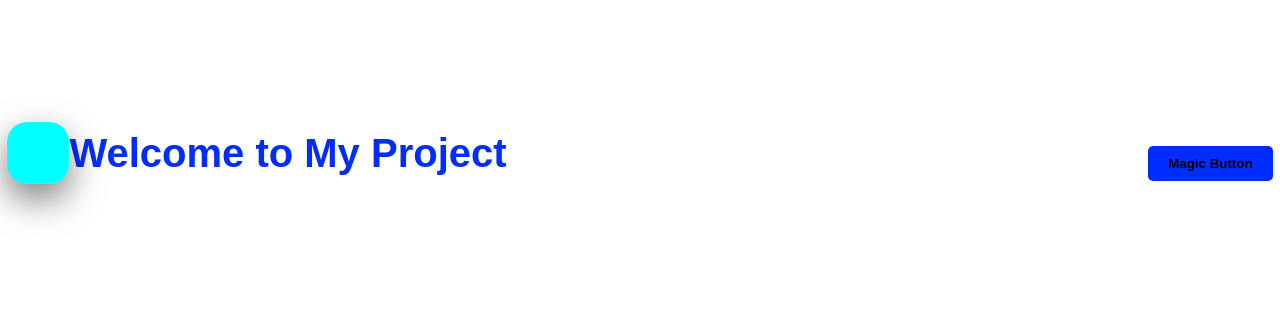
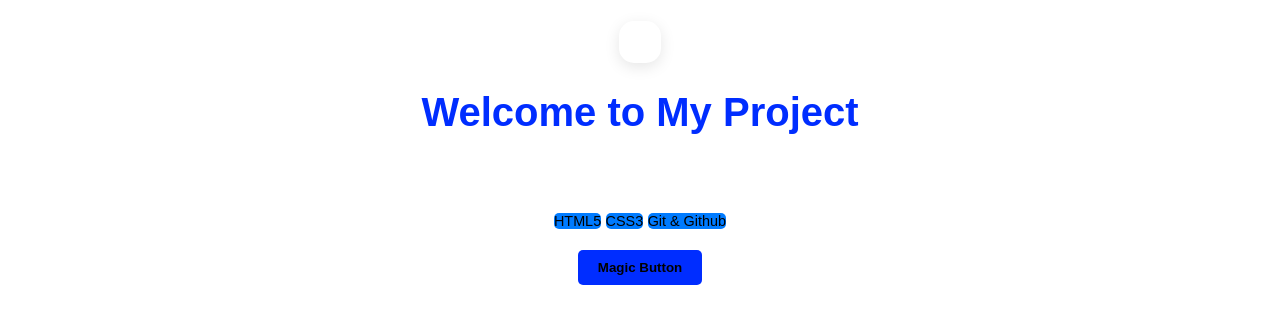
Before and after one commit to ilyasssaadounni-byte/GITHUB2026, a plain HTML site: page index.html in a window 1280 px wide. Shown: the part 247-570 px from the top of the page. Drawn offline with Linux system fonts and the light colour scheme.

Commit message:
revolution : New Modern UI

```diff
--- a/style.css
+++ b/style.css
@@ -7,6 +7,10 @@
     align-items: center;
     height: 100vh;
     margin: 0;
+    flex-direction: column;
+    align-items: center;
+    min-height: 100vh;
+
 
 }
 .card{
@@ -40,3 +44,22 @@
 
 }
 .btn:hover{background: #1e1e2f; transform: scale(1.1);}
+.container{
+    text-align: center;
+    padding: 20px;
+    background: right;
+    border-radius: 15px;
+    box-shadow: 0 4px 15px rgba(0, 0, 0, 0.1);
+}
+.skills span{
+    background: #007bff;
+    color: #000;
+    border-radius: 5px;
+    font-size: 0.9rem;
+    transition: 0.4s;
+
+}
+.skills span:hover{
+    background: #0056b3;
+    color: #0f0f1a;
+}
```
